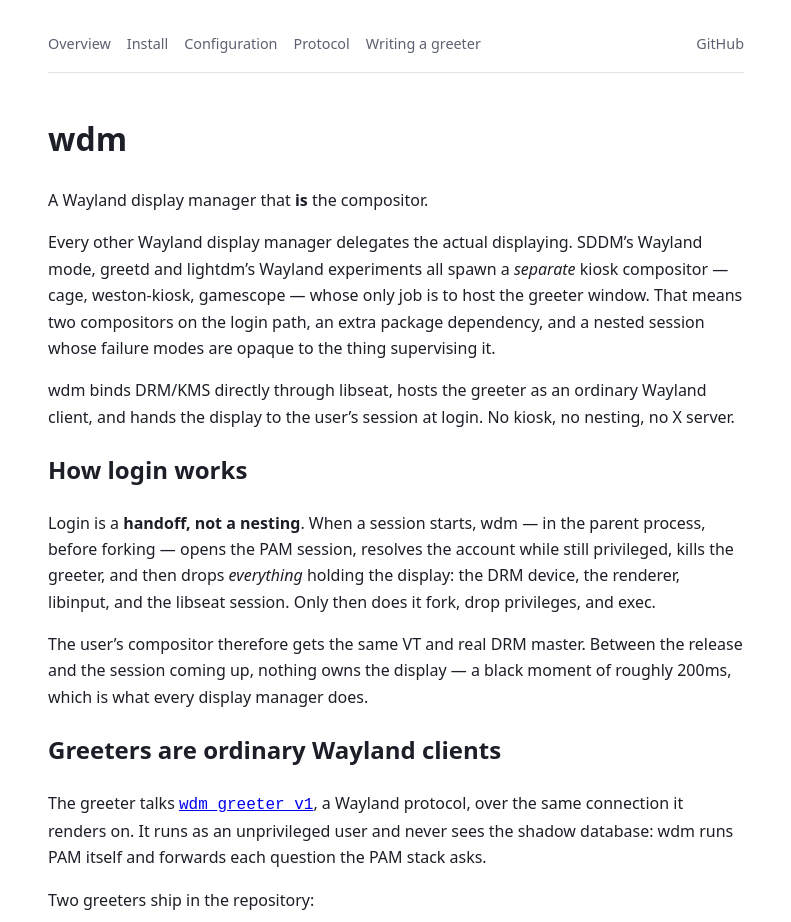
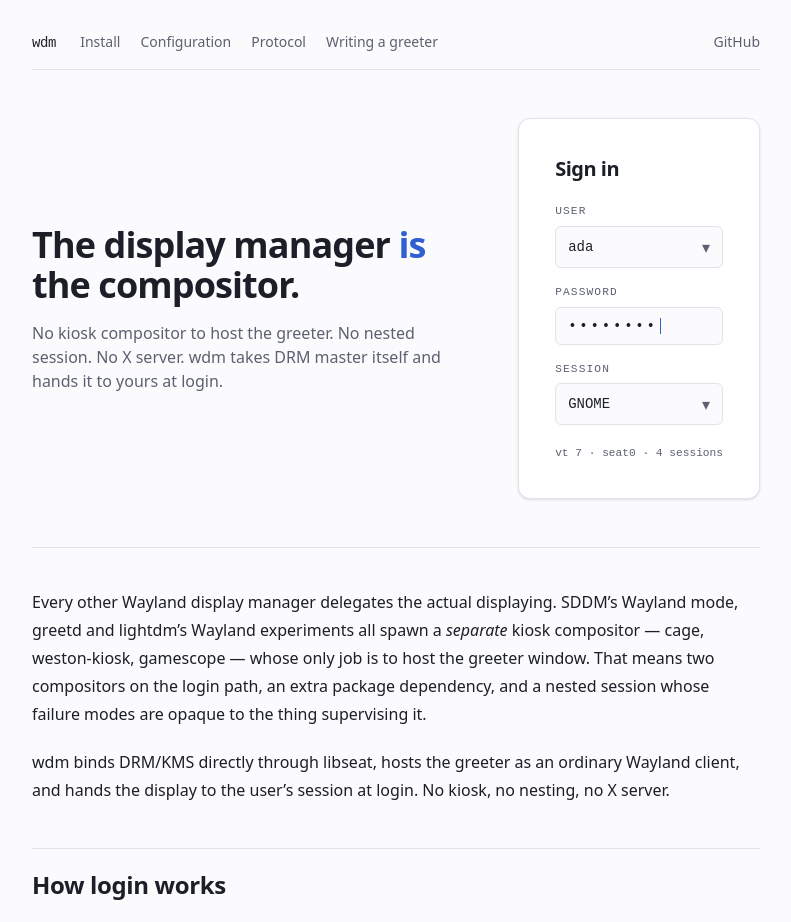
Before and after one commit to quinnjr/wdm, an Astro site in the folder docs/: page / in a window 1280 px wide. Shown: the top 922 px of the page, without its empty margins (244-1035 px from the left). Built offline with nearby package versions, Linux system fonts and the light colour scheme; Astro itself is replaced by a stand-in of ours.

Commit message:
feat(docs): theme the site with Tailwind and IBM Plex
The site was readable but anonymous — it could have documented anything.
This gives it wdm's own face.

The palette is not chosen, it is taken: #12131a, #1c1e28, #2c2f3d and the
#6f9dff accent are the exact values the greeter paints itself with, so the
documentation looks like the thing it documents. Light mode is a derived
inversion rather than a second design, and both follow prefers-color-scheme
with no toggle to get out of sync.

IBM Plex Sans and Mono, self-hosted through @fontsource so there is no
external request and no flash of fallback text. Plex was drawn for
technical documentation and the two faces are metrically matched, which
matters more than usual here: the prose is dense with identifiers set in
mono mid-sentence, and a mismatched pair makes every one of them jump.

The signature is spent in one place. The index hero renders a facsimile of
wdm's actual login panel — masked field, blinking caret, session picker,
the vt 7 / seat0 footer. Anyone who has seen wdm recognises it instantly,
and it says what wdm is faster than the paragraph beside it. Every other
page stays quiet: one column, hairline rules above each section, no cards
and no gradients.

Deliberately avoided the terminal pastiche that anything console-adjacent
attracts — no phosphor green, no scanlines. wdm's own interface is
restrained and the docs match it.

Inline code gets a tint and a hairline border because identifiers are what
readers scan for, but that treatment is suppressed inside headings, where
it boxed the title rather than emphasising it.

The caret is the only animation, and it respects prefers-reduced-motion.

```diff
--- a/docs/astro.config.mjs
+++ b/docs/astro.config.mjs
@@ -1,9 +1,11 @@
 // @ts-check
 import { defineConfig } from "astro/config";
+import tailwindcss from "@tailwindcss/vite";
 
 // Project page, so everything is served under /wdm. Without `base` every
 // absolute link and asset URL resolves to the user page at the domain root.
 export default defineConfig({
   site: "https://quinnjr.github.io",
   base: "/wdm",
+  vite: { plugins: [tailwindcss()] },
 });
--- /dev/null
+++ b/docs/src/components/GreeterPanel.astro
@@ -0,0 +1,36 @@
+---
+// A facsimile of wdm's actual login panel. It is the product's face, and it
+// says what wdm is faster than a paragraph does — so it opens the site and
+// appears nowhere else.
+const sessions = ["GNOME", "Hyprland", "Plasma (Wayland)", "Sway"];
+---
+
+<div
+  class="rounded-xl border border-edge bg-panel p-7 shadow-sm sm:p-9"
+  role="img"
+  aria-label="The wdm login screen: a user field, a password field, and a session picker."
+>
+  <p class="font-sans text-xl font-semibold tracking-tight text-text">Sign in</p>
+
+  <p class="mt-5 font-mono text-[0.7rem] uppercase tracking-widest text-dim">User</p>
+  <div class="mt-1.5 flex items-center justify-between rounded-md border border-edge bg-surface px-3 py-2">
+    <span class="font-mono text-sm text-text">ada</span>
+    <span class="text-dim" aria-hidden="true">▾</span>
+  </div>
+
+  <p class="mt-4 font-mono text-[0.7rem] uppercase tracking-widest text-dim">Password</p>
+  <div class="mt-1.5 flex items-center rounded-md border border-edge bg-surface px-3 py-2">
+    <span class="font-mono text-sm tracking-[0.2em] text-text">••••••••</span>
+    <span class="caret ml-0.5 inline-block h-4 w-px bg-beam" aria-hidden="true"></span>
+  </div>
+
+  <p class="mt-4 font-mono text-[0.7rem] uppercase tracking-widest text-dim">Session</p>
+  <div class="mt-1.5 flex items-center justify-between rounded-md border border-edge bg-surface px-3 py-2">
+    <span class="font-mono text-sm text-text">{sessions[0]}</span>
+    <span class="text-dim" aria-hidden="true">▾</span>
+  </div>
+
+  <p class="mt-5 font-mono text-[0.7rem] text-dim">
+    vt 7 · seat0 · {sessions.length} sessions
+  </p>
+</div>
--- a/docs/src/layouts/Base.astro
+++ b/docs/src/layouts/Base.astro
@@ -1,9 +1,13 @@
 ---
+import "../styles/global.css";
+import GreeterPanel from "../components/GreeterPanel.astro";
+
 const { frontmatter } = Astro.props;
 const title = frontmatter?.title ?? "wdm";
 const description =
   frontmatter?.description ??
-  "A Wayland-native display manager that is its own compositor.";
+  "A Wayland display manager that is its own compositor.";
+const hero = frontmatter?.hero ?? false;
 
 const base = import.meta.env.BASE_URL.replace(/\/$/, "");
 const pages = [
@@ -20,90 +24,66 @@
   <head>
     <meta charset="utf-8" />
     <meta name="viewport" content="width=device-width, initial-scale=1" />
-    <title>{title === "wdm" ? title : `${title} — wdm`}</title>
+    <title>{title === "wdm" ? "wdm — a Wayland-native display manager" : `${title} — wdm`}</title>
     <meta name="description" content={description} />
-    <style>
-      :root {
-        color-scheme: light dark;
-        --bg: #ffffff;
-        --fg: #1c1e28;
-        --dim: #5c6070;
-        --rule: #e2e4ec;
-        --accent: #2f5fd0;
-        --code-bg: #f5f6fa;
+    <link rel="icon" href={`${base}/favicon.svg`} type="image/svg+xml" />
+  </head>
+
+  <body class="bg-surface font-sans text-text antialiased">
+    <a
+      href="#content"
+      class="sr-only focus:not-sr-only focus:absolute focus:left-4 focus:top-4 focus:rounded-md focus:border focus:border-edge focus:bg-panel focus:px-3 focus:py-2"
+      >Skip to content</a
+    >
+
+    <div class="mx-auto w-full max-w-3xl px-5 pb-24 pt-8">
+      <header class="flex flex-wrap items-baseline gap-x-6 gap-y-2 border-b border-edge pb-4">
+        <a href={base || "/"} class="font-mono text-sm font-medium tracking-tight text-text no-underline">wdm</a>
+        <nav class="flex flex-wrap gap-x-5 gap-y-1 text-sm">
+          {
+            pages.slice(1).map(([href, label]) => (
+              <a
+                href={`${base}${href}`}
+                aria-current={here === `${base}${href}` ? "page" : undefined}
+                class="text-dim no-underline transition-colors hover:text-beam aria-[current=page]:font-medium aria-[current=page]:text-text"
+              >
+                {label}
+              </a>
+            ))
+          }
+        </nav>
+        <a
+          href="https://github.com/quinnjr/wdm"
+          class="ml-auto text-sm text-dim no-underline transition-colors hover:text-beam">GitHub</a
+        >
+      </header>
+
+      {
+        hero && (
+          <div class="grid items-center gap-10 border-b border-edge py-12 sm:grid-cols-[1fr_auto]">
+            <div>
+              <h1 class="text-3xl font-semibold tracking-tight sm:text-4xl">
+                The display manager <span class="text-beam">is</span> the compositor.
+              </h1>
+              <p class="mt-4 max-w-md text-dim">
+                No kiosk compositor to host the greeter. No nested session. No X
+                server. wdm takes DRM master itself and hands it to yours at login.
+              </p>
+            </div>
+            <GreeterPanel />
+          </div>
+        )
       }
-      @media (prefers-color-scheme: dark) {
-        :root {
-          --bg: #12131a;
-          --fg: #e8e8ef;
-          --dim: #8b8fa3;
-          --rule: #2c2f3d;
-          --accent: #6f9dff;
-          --code-bg: #1c1e28;
-        }
-      }
-      * { box-sizing: border-box; }
-      body {
-        margin: 0 auto;
-        padding: 2rem 1.25rem 5rem;
-        max-width: 46rem;
-        background: var(--bg);
-        color: var(--fg);
-        font: 16px/1.65 system-ui, -apple-system, "Segoe UI", sans-serif;
-      }
-      nav {
-        display: flex;
-        flex-wrap: wrap;
-        gap: 1rem;
-        padding-bottom: 1rem;
-        margin-bottom: 2.5rem;
-        border-bottom: 1px solid var(--rule);
-        font-size: 0.9rem;
-      }
-      nav a { color: var(--dim); text-decoration: none; }
-      nav a:hover { color: var(--accent); }
-      nav a[aria-current="page"] { color: var(--fg); font-weight: 600; }
-      h1 { font-size: 1.9rem; line-height: 1.2; margin: 0 0 0.4rem; }
-      h2 { font-size: 1.25rem; margin: 2.5rem 0 0.75rem; }
-      h3 { font-size: 1.02rem; margin: 1.75rem 0 0.5rem; }
-      a { color: var(--accent); }
-      code {
-        background: var(--code-bg);
-        padding: 0.12em 0.35em;
-        border-radius: 4px;
-        font-size: 0.88em;
-      }
-      pre {
-        background: var(--code-bg);
-        padding: 0.9rem 1rem;
-        border-radius: 8px;
-        overflow-x: auto;
-      }
-      pre code { background: none; padding: 0; }
-      table { border-collapse: collapse; width: 100%; display: block; overflow-x: auto; }
-      th, td { text-align: left; padding: 0.45rem 0.8rem 0.45rem 0; border-bottom: 1px solid var(--rule); vertical-align: top; }
-      blockquote {
-        margin: 1.5rem 0;
-        padding: 0.1rem 0 0.1rem 1rem;
-        border-left: 3px solid var(--rule);
-        color: var(--dim);
-      }
-      footer { margin-top: 4rem; padding-top: 1rem; border-top: 1px solid var(--rule); color: var(--dim); font-size: 0.85rem; }
-    </style>
-  </head>
-  <body>
-    <nav>
-      {pages.map(([href, label]) => (
-        <a href={`${base}${href}` || "/"} aria-current={here === `${base}${href}` ? "page" : undefined}>{label}</a>
-      ))}
-      <a href="https://github.com/quinnjr/wdm" style="margin-left:auto">GitHub</a>
-    </nav>
-    <main>
-      <slot />
-    </main>
-    <footer>
-      wdm is MIT licensed. Documentation built from the
-      <a href="https://github.com/quinnjr/wdm">repository</a>.
-    </footer>
+
+      <main id="content" class="prose prose-neutral max-w-none pt-10">
+        <slot />
+      </main>
+
+      <footer class="mt-20 flex flex-wrap gap-x-4 gap-y-1 border-t border-edge pt-5 font-mono text-xs text-dim">
+        <span>MIT licensed</span>
+        <a href="https://github.com/quinnjr/wdm" class="text-dim no-underline hover:text-beam">source</a>
+        <a href="https://github.com/quinnjr/wdm/issues" class="text-dim no-underline hover:text-beam">issues</a>
+      </footer>
+    </div>
   </body>
 </html>
--- a/docs/src/pages/index.md
+++ b/docs/src/pages/index.md
@@ -2,11 +2,8 @@
 layout: ../layouts/Base.astro
 title: wdm
 description: A Wayland display manager that is its own compositor — no kiosk, no nesting, no X server.
+hero: true
 ---
-
-# wdm
-
-A Wayland display manager that **is** the compositor.
 
 Every other Wayland display manager delegates the actual displaying. SDDM's
 Wayland mode, greetd and lightdm's Wayland experiments all spawn a *separate*
--- /dev/null
+++ b/docs/src/styles/global.css
@@ -0,0 +1,140 @@
+@import "tailwindcss";
+@plugin "@tailwindcss/typography";
+
+/* IBM Plex, self-hosted: no external request, no FOUT, and the sans and mono
+   are metrically matched — which matters here because the prose is dense with
+   identifiers set in mono mid-sentence. */
+@import "@fontsource/ibm-plex-sans/400.css";
+@import "@fontsource/ibm-plex-sans/500.css";
+@import "@fontsource/ibm-plex-sans/600.css";
+@import "@fontsource/ibm-plex-mono/400.css";
+@import "@fontsource/ibm-plex-mono/500.css";
+
+/* wdm's own greeter palette. The docs look like the product because they are
+   documenting the product's face. */
+:root {
+  --surface: #fbfbfd;
+  --panel: #ffffff;
+  --edge: #e2e4ec;
+  --text: #1c1e28;
+  --dim: #5c6070;
+  --beam: #2f5fd0;
+  --alert: #c9372c;
+  --code: #f4f5f9;
+}
+
+@media (prefers-color-scheme: dark) {
+  :root {
+    --surface: #12131a;
+    --panel: #1c1e28;
+    --edge: #2c2f3d;
+    --text: #e8e8ef;
+    --dim: #8b8fa3;
+    --beam: #6f9dff;
+    --alert: #ff7b72;
+    --code: #1a1c25;
+  }
+}
+
+@theme inline {
+  --color-surface: var(--surface);
+  --color-panel: var(--panel);
+  --color-edge: var(--edge);
+  --color-text: var(--text);
+  --color-dim: var(--dim);
+  --color-beam: var(--beam);
+  --color-alert: var(--alert);
+  --color-code: var(--code);
+
+  --font-sans: "IBM Plex Sans", ui-sans-serif, system-ui, sans-serif;
+  --font-mono: "IBM Plex Mono", ui-monospace, monospace;
+}
+
+html {
+  color-scheme: light dark;
+}
+
+/* Prose tuned to the palette. Identifiers are the thing readers scan for, so
+   inline code gets a tint and a border rather than the usual backtick-grey —
+   except inside headings, where a boxed word reads as a mistake rather than a
+   highlight. */
+.prose {
+  --tw-prose-body: var(--text);
+  --tw-prose-headings: var(--text);
+  --tw-prose-bold: var(--text);
+  --tw-prose-links: var(--beam);
+  --tw-prose-code: var(--text);
+  --tw-prose-quotes: var(--dim);
+  --tw-prose-quote-borders: var(--beam);
+  --tw-prose-hr: var(--edge);
+  --tw-prose-th-borders: var(--edge);
+  --tw-prose-td-borders: var(--edge);
+  --tw-prose-counters: var(--dim);
+  --tw-prose-bullets: var(--edge);
+}
+
+.prose :where(code):not(:where(pre code, h1 code, h2 code, h3 code)) {
+  background: var(--code);
+  border: 1px solid var(--edge);
+  border-radius: 0.25rem;
+  padding: 0.1em 0.34em;
+  font-weight: 400;
+  font-size: 0.875em;
+  /* An identifier is one token; breaking it across lines costs more than the
+     ragged edge it avoids. */
+  white-space: nowrap;
+}
+
+.prose :where(h1 code, h2 code, h3 code) {
+  font-weight: 600;
+  font-size: 0.92em;
+  letter-spacing: -0.01em;
+}
+
+/* Signatures in the protocol tables are long; there they may wrap. */
+.prose :where(td code, th code) {
+  white-space: normal;
+}
+.prose :where(code):not(:where(pre code))::before,
+.prose :where(code):not(:where(pre code))::after {
+  content: "";
+}
+
+.prose :where(pre) {
+  background: var(--code);
+  border: 1px solid var(--edge);
+  color: var(--text);
+}
+
+.prose :where(h1, h2, h3) code {
+  background: none;
+  border: 0;
+  padding: 0;
+  font-size: 0.9em;
+  font-weight: inherit;
+  letter-spacing: -0.02em;
+}
+
+.prose :where(h2) {
+  margin-top: 2.75rem;
+  padding-top: 1.25rem;
+  border-top: 1px solid var(--edge);
+  letter-spacing: -0.015em;
+}
+
+.prose :where(table) {
+  font-size: 0.925rem;
+}
+
+/* One deliberate movement: the caret in the hero's password field, because a
+   login screen has one. */
+@keyframes caret {
+  0%, 45% { opacity: 1; }
+  55%, 100% { opacity: 0; }
+}
+.caret {
+  animation: caret 1.1s steps(1, end) infinite;
+}
+@media (prefers-reduced-motion: reduce) {
+  .caret { animation: none; }
+}
```
Also changed, not shown: docs/package.json (+6 -1 lines), docs/pnpm-lock.yaml, docs/public/favicon.svg (added).
